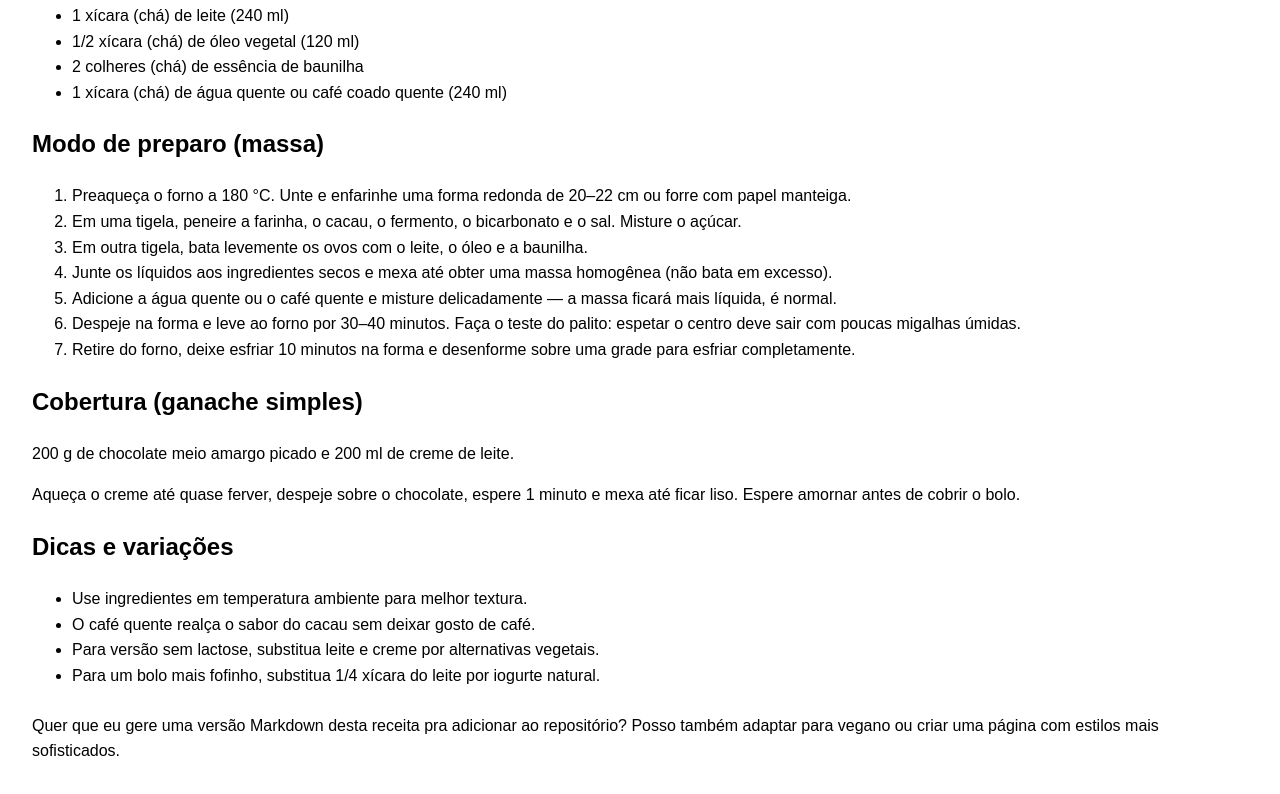
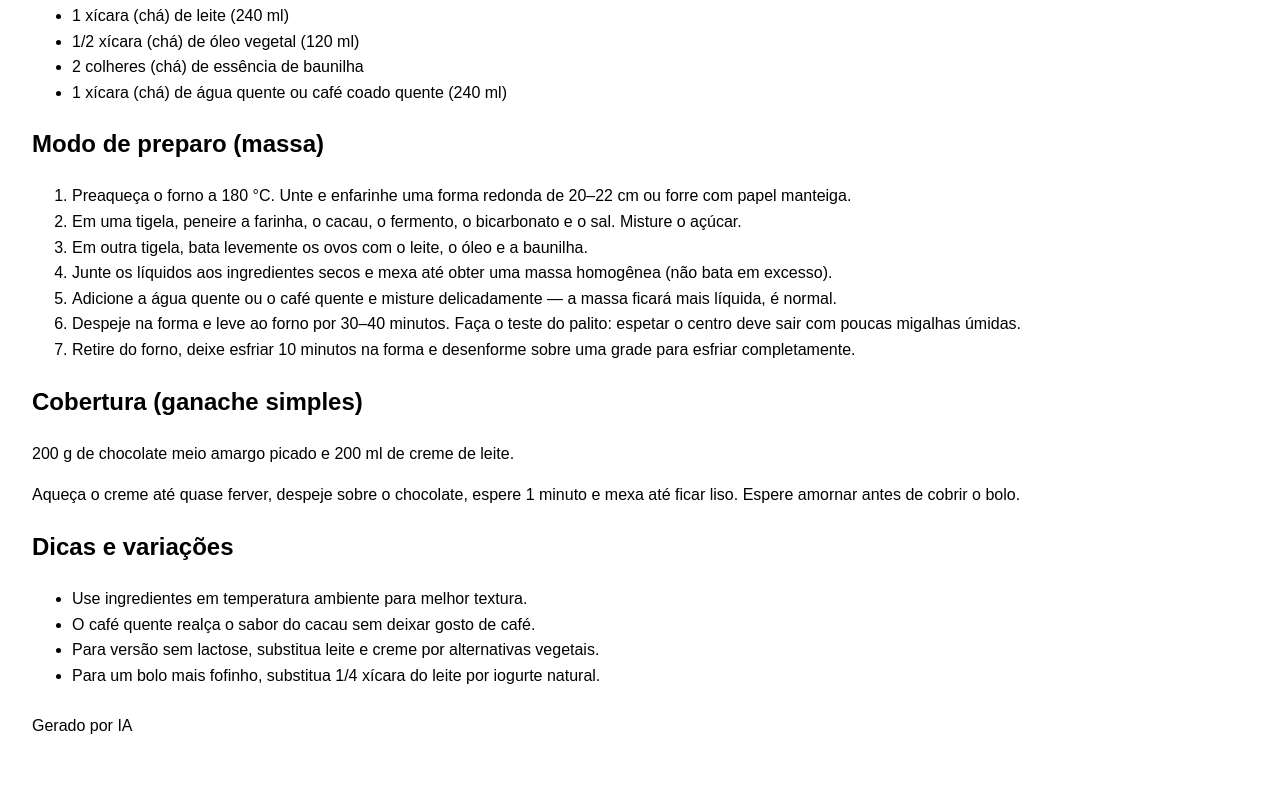
Before and after one commit to ribeirosilvarafaela/projeto-node-js, a Next.js app: page / in a window 1280 px wide. Shown: the part 506-1300 px from the top of the page. Built offline with nearby package versions, Linux system fonts and the light colour scheme.

Commit message:
edita rodapé

```diff
--- a/pages/index.js
+++ b/pages/index.js
@@ -90,11 +90,7 @@ function Home() {
       </section>
 
       <footer style={{ marginTop: 24 }}>
-        <p>
-          Quer que eu gere uma versão Markdown desta receita pra adicionar ao
-          repositório? Posso também adaptar para vegano ou criar uma página com
-          estilos mais sofisticados.
-        </p>
+        <p>Gerado por IA</p>
       </footer>
     </main>
   );
```
